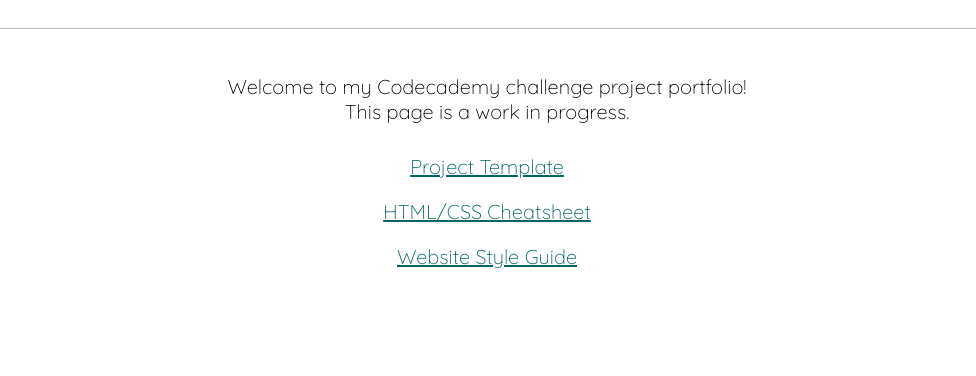
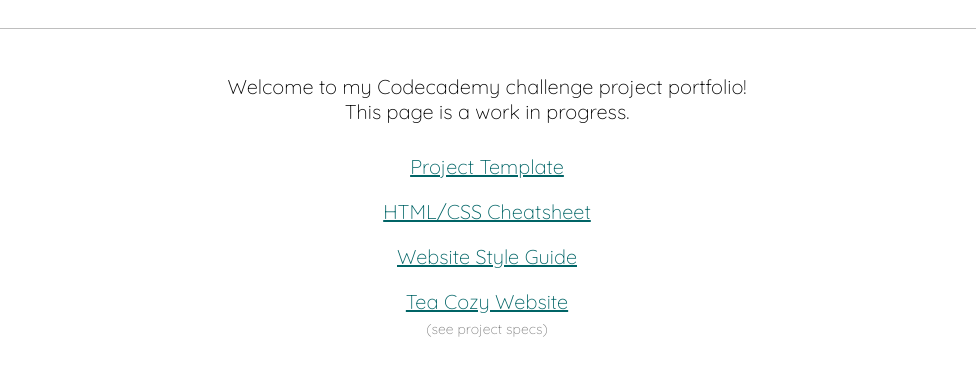
Before and after one commit to apmarg/apmarg.github.io, a plain HTML site: page codecademy/index.html in a window 1280 px wide. Shown: the part 166-542 px from the top of the page, without its empty margins (153-1129 px from the left). Drawn offline with Linux system fonts and the light colour scheme.

Commit message:
Setup Tea Cozy project

```diff
--- /dev/null
+++ b/codecademy/Tea_Cozy_Site/resources/styles.css
@@ -0,0 +1,4 @@
+* {
+    margin: 0;
+    padding: 0;
+}
--- a/codecademy/index.html
+++ b/codecademy/index.html
@@ -26,6 +26,8 @@
           <li><a href="./Project Template/index.html">Project Template</a></li>
           <li><a href="./HTMLCSS_Cheatsheet/index.html">HTML/CSS Cheatsheet</a></li>
           <li><a href="./Style_Guide/index.html">Website Style Guide</a></li>
+          <li><a href="./Tea_Cozy_Site/index.html" target="_blank">Tea Cozy Website</a>
+          <br><a href="https://content.codecademy.com/courses/freelance-1/unit-4/img-tea-cozy-redline.jpg?_gl=1*14fx9vv*_ga*MjAxMjkzNzMwOS4xNjkxMDA0OTQ2*_ga_3LRZM6TM9L*MTY5MTM1OTk3Ny4xNS4xLjE2OTEzNjE2NzAuNTguMC4w" target="_blank" class="specs">(see project specs)</a></li>
         </ul>
       </section>
     </main>
--- a/resources/styles.css
+++ b/resources/styles.css
@@ -96,7 +96,11 @@
 	        animation: rotate-center 0.6s ease-in-out both;
 }
 
-
+.specs {
+    color: grey;
+    text-decoration: none;
+    font-size: 14px;
+}
 
 
 /* ----------------------------------------------
```
Also changed, not shown: codecademy/Tea_Cozy_Site/index.html (added, +18 -0 lines), codecademy/Tea_Cozy_Site/resources/images/img-berryblitz.jpg (added), codecademy/Tea_Cozy_Site/resources/images/img-donut.jpg (added), codecademy/Tea_Cozy_Site/resources/images/img-locations-background.jpg (added), codecademy/Tea_Cozy_Site/resources/images/img-mission-background.jpg (added), codecademy/Tea_Cozy_Site/resources/images/img-myrtle-ave.jpg (added), codecademy/Tea_Cozy_Site/resources/images/img-spiced-rum.jpg (added), codecademy/Tea_Cozy_Site/resources/images/img-tea-cozy-logo.png (added), 1 other file.
